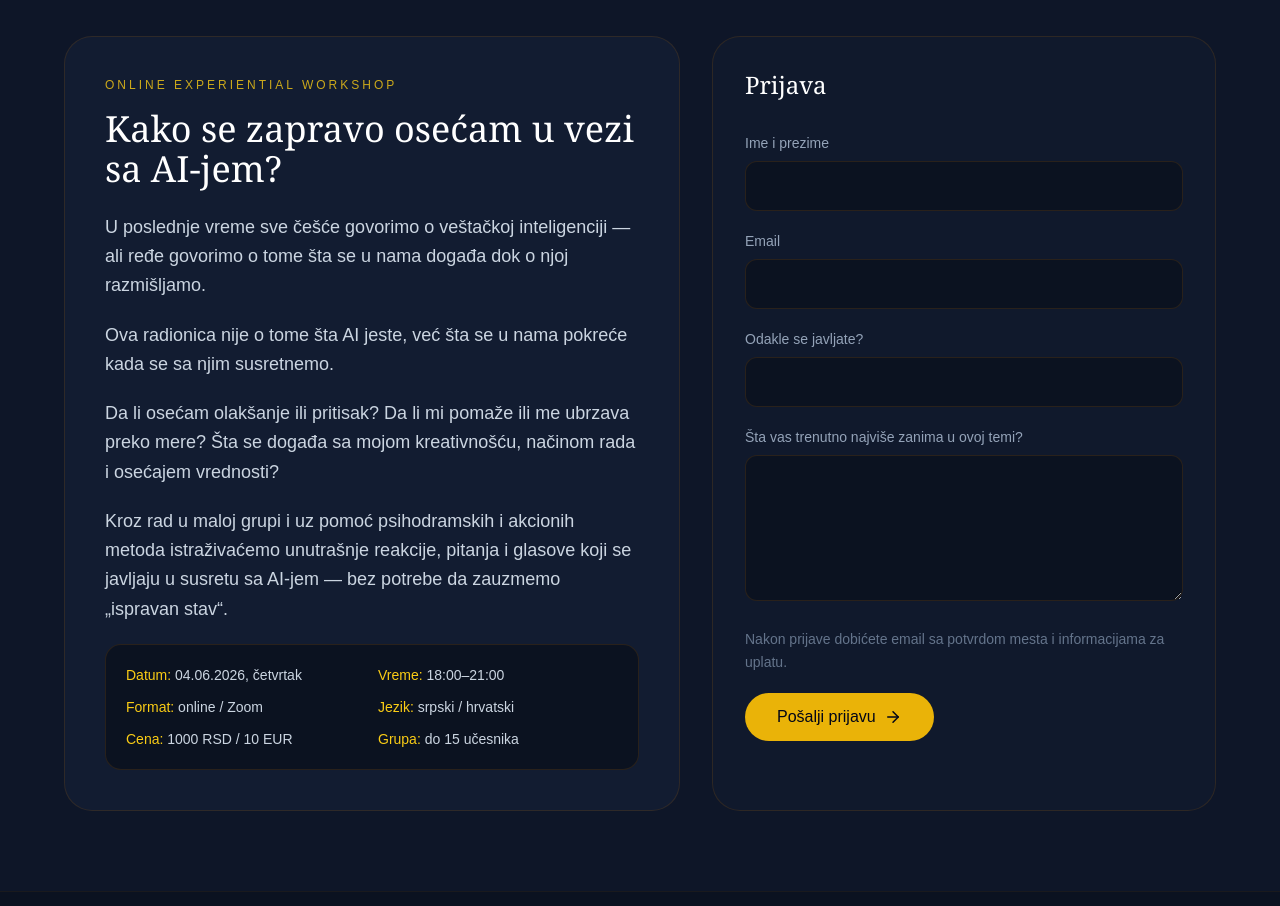
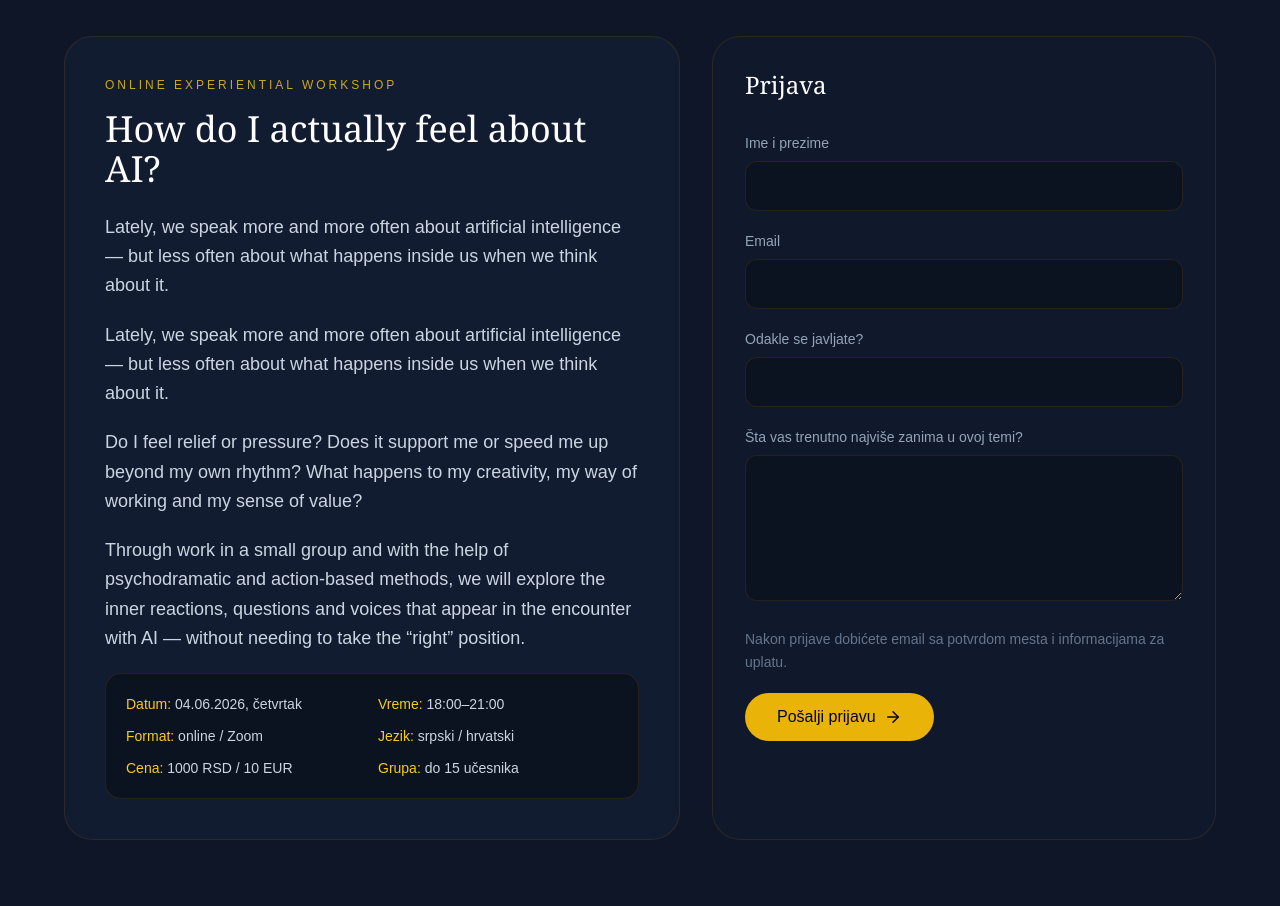
Before and after one commit to tihomirapsiholog/tihomira, a React (Create React App) app: page /en/events in a window 1280 px wide. Shown: the part 817-1723 px from the top of the page. Built offline with nearby package versions, Linux system fonts and the light colour scheme; the HTML template or start-up script is replaced by a standard one.

Commit message:
Update EventsPage.jsx

```diff
--- a/src/pages/EventsPage.jsx
+++ b/src/pages/EventsPage.jsx
@@ -67,30 +67,24 @@ const handleSubmit = async (e) => {
             </p>
 
               <h3 className="mb-6 font-serif text-3xl leading-tight text-white md:text-4xl">
-                Kako se zapravo osećam u vezi sa AI-jem?
+              {t.events.event1RealTitle}
               </h3>
 
               <div className="space-y-5 text-lg leading-relaxed text-slate-300">
                 <p>
-                  U poslednje vreme sve češće govorimo o veštačkoj inteligenciji —
-                  ali ređe govorimo o tome šta se u nama događa dok o njoj razmišljamo.
+              {t.events.event1Para1}
+              </p>
+
+                <p>
+                 {t.events.event1Para1}
                 </p>
 
                 <p>
-                  Ova radionica nije o tome šta AI jeste, već šta se u nama pokreće
-                  kada se sa njim susretnemo.
+                  {t.events.event1Para3}
                 </p>
 
                 <p>
-                  Da li osećam olakšanje ili pritisak? Da li mi pomaže ili me
-                  ubrzava preko mere? Šta se događa sa mojom kreativnošću, načinom
-                  rada i osećajem vrednosti?
-                </p>
-
-                <p>
-                  Kroz rad u maloj grupi i uz pomoć psihodramskih i akcionih metoda
-                  istraživaćemo unutrašnje reakcije, pitanja i glasove koji se javljaju
-                  u susretu sa AI-jem — bez potrebe da zauzmemo „ispravan stav“.
+                {t.events.event1Para4}
                 </p>
 
                 <div className="mt-8 grid gap-3 rounded-2xl border border-yellow-700/20 bg-[#0b1220] p-5 text-sm text-slate-300 sm:grid-cols-2">
```
